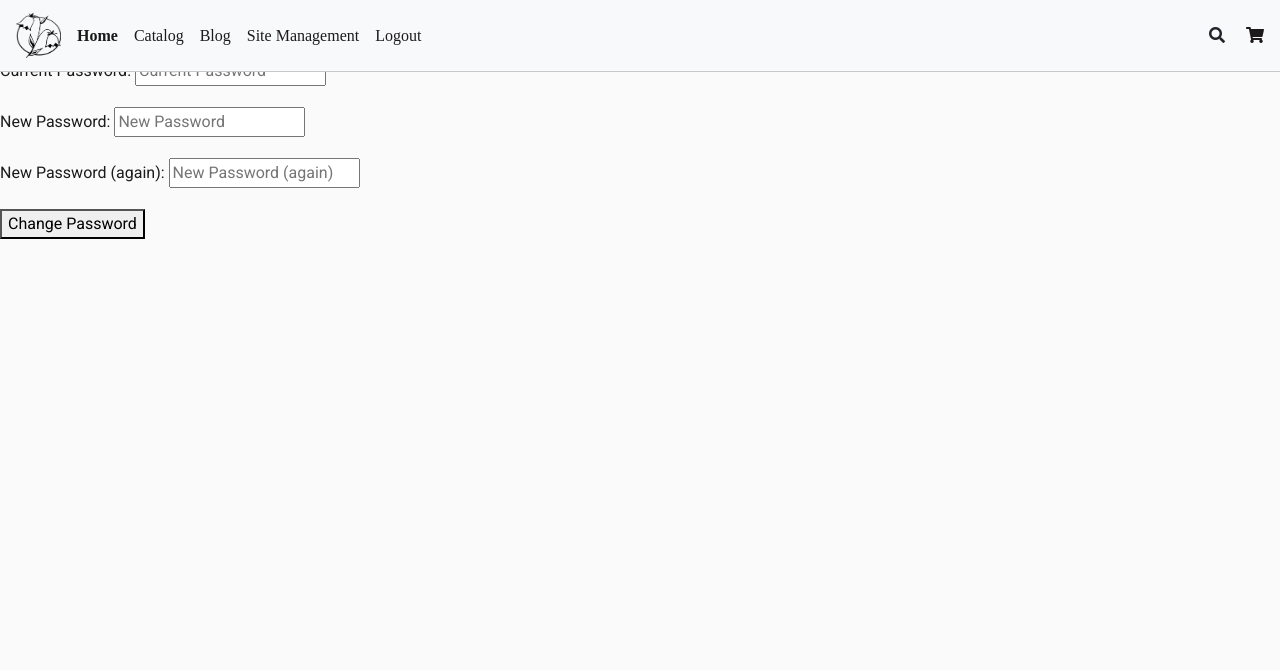
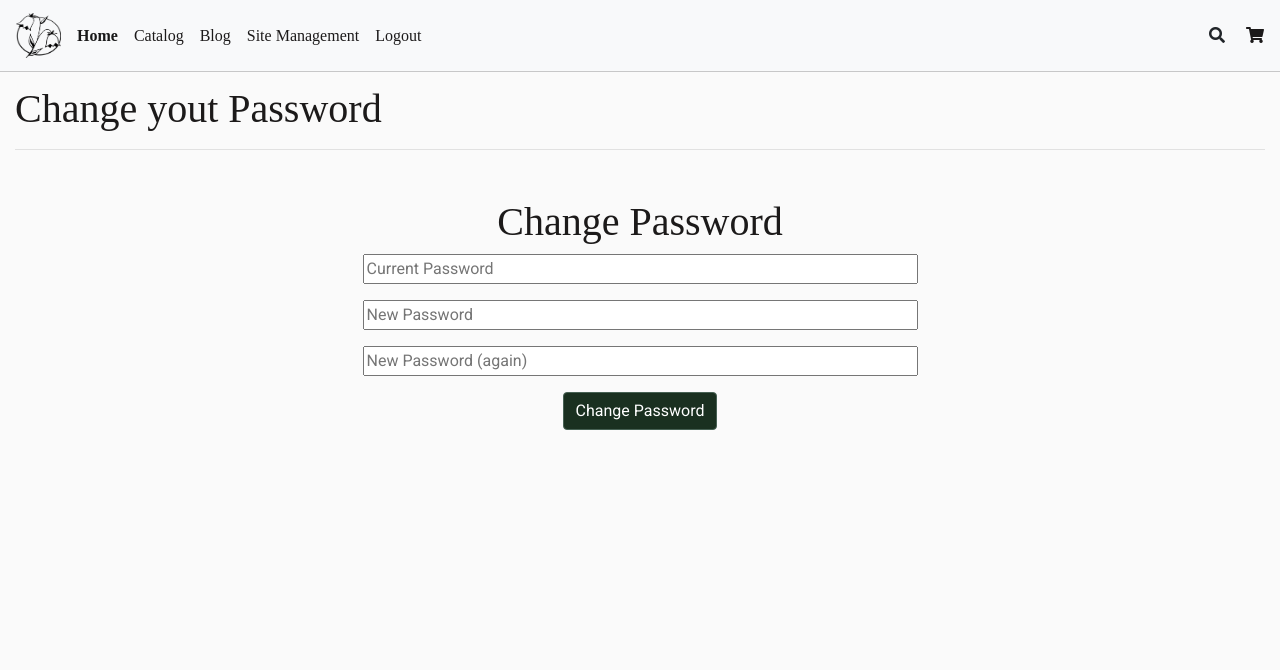
Before and after one commit to kevinoc554/druidsgrovedice, a Django app: page /accounts/password/change/ in a window 1280 px wide. Shown: the top 670 px of the page. Run offline with Django 4.2, Linux system fonts and the light colour scheme; the visitor is signed in with stand-in values (Sample User, id 1); some libraries are stand-ins or nearby versions; some web fonts are replaced.

Commit message:
style: set styling and layout for allauth password change template

```diff
--- a/static/css/base.css
+++ b/static/css/base.css
@@ -116,18 +116,17 @@ body > footer {
 
 #id_login,
 #id_password,
-.change_passwd form p input {
+.signup p input,
+.change_passwd form p input,
+.password_change p input {
     width: 90%;
 }
 
 .signup p label,
 .password_reset p label,
-.change_passwd form p label {
+.change_passwd form p label,
+.password_change p label {
     display: none;
-}
-
-.signup p input {
-    width: 90%;
 }
 
 /* Media Queries */
@@ -145,7 +144,8 @@ body > footer {
     #id_login,
     #id_password,
     .signup p input,
-    .change_passwd form p input {
+    .change_passwd form p input,
+    .password_change p input {
         width: 75%;
     }
 }
@@ -154,7 +154,8 @@ body > footer {
     #id_login,
     #id_password,
     .signup p input,
-    .change_passwd form p input {
+    .change_passwd form p input,
+    .password_change p input {
         width: 50%;
     }
 }
--- a/templates/allauth/account/password_change.html
+++ b/templates/allauth/account/password_change.html
@@ -5,11 +5,18 @@
 {% block head_title %}{% trans "Change Password" %}{% endblock %}
 
 {% block content %}
+<div class="container-fluid allauth-container">
+    <h1>Change yout Password</h1>
+    <hr>
+</div>
+
+<div class="container text-center mt-5">
     <h1>{% trans "Change Password" %}</h1>
 
     <form method="POST" action="{% url 'account_change_password' %}" class="password_change">
         {% csrf_token %}
         {{ form.as_p }}
-        <button type="submit" name="action">{% trans "Change Password" %}</button>
+        <button type="submit" name="action" class="btn btn-primary accent-btn">{% trans "Change Password" %}</button>
     </form>
+</div>
 {% endblock %}
```
